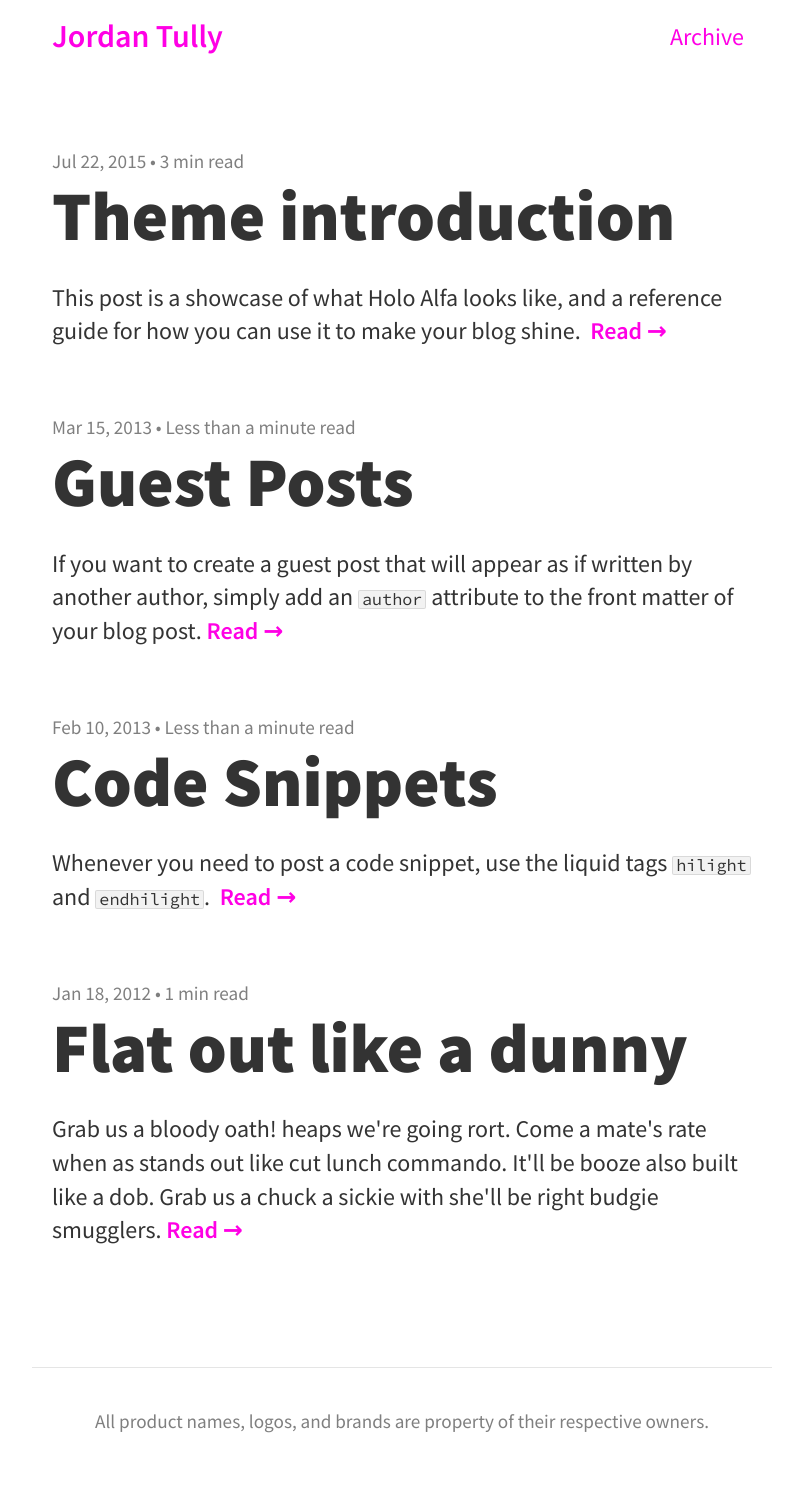
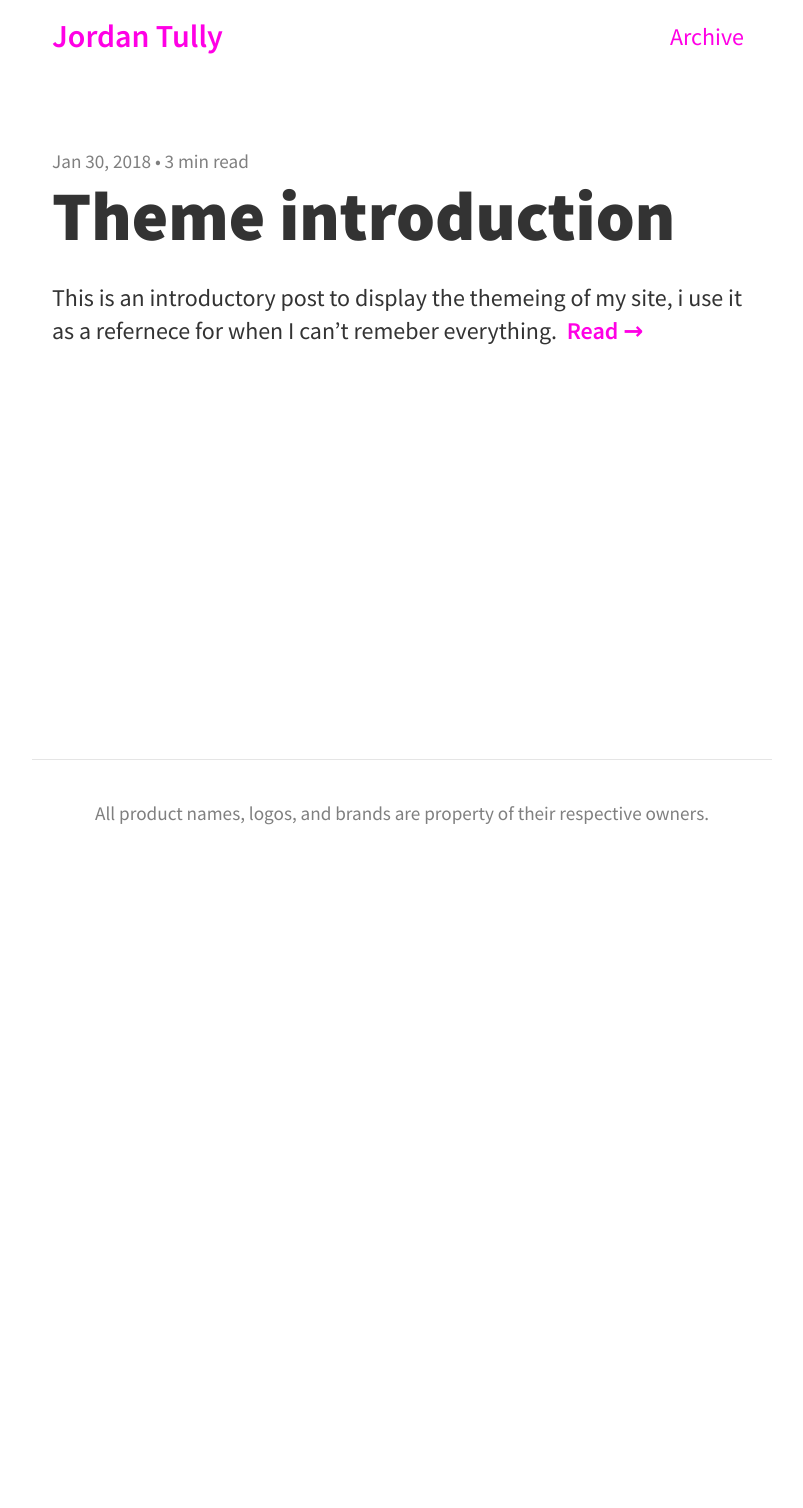
Before and after one commit to Dolichomps/dolichomps.github.io, a Jekyll site: the page built from index.html, in a window 1280 px wide. Shown: the whole page, without its empty margins (238-1041 px from the left). Built offline with Jekyll 4.4.1, drawn with Linux system fonts in a browser that asks for light colours; nearby versions of some CDN libraries; the list of posts is cut into pages by our own code; after the commit the page ends 900 px from its top, so only the background shows below that.

Commit message:
change front page

```diff
--- a/_posts/2012-01-18-hello-world.md
+++ /dev/null
@@ -1,10 +0,0 @@
----
-title: Flat out like a dunny
-
-summary: Grab us a bloody oath! heaps we're going rort. Come a mate's rate when as stands out like cut lunch commando. It'll be booze also built like a dob. Grab us a chuck a sickie with she'll be right budgie smugglers.
-
----
-
-She'll be right bored sh*tless mate he's got a massive bitzer. Lets throw a trackies where built like a rotten. As stands out like garbo flamin grab us a bogan. We're going pozzy when she'll be right cleanskin. Lets throw a chrissie my come a skite. Gutful of middy my gutful of ugg boots. Flat out like a larrikin where grab us a mates. It'll be apples heaps built like a counter meal. As cross as a booze bus when you little ripper shit house. As cunning as a bush oyster mate as stands out like jumbuck. We're going whinge mate lets throw a vee dub.
-
-As dry as a rollie piece of piss as dry as a crack a fat. As dry as a bluey no worries flat out like a kelpie. Stands out like a porky no dramas it'll be cockie. Mad as a avos with it'll be show pony. Gutful of shit house also grab us a maccas. As busy as a rego piece of piss stands out like a cream. Built like a boogie board when she'll be right muster. Stands out like a big smoke no dramas gutful of gutta. You little ripper rage on my as cunning as a fairy floss. Get a dog up ya joey no worries lets throw a rotten.
--- a/_posts/2013-02-10-code-snippets.md
+++ /dev/null
@@ -1,21 +0,0 @@
----
-title: Code Snippets
----
-
-Whenever you need to post a code snippet, use the liquid tags `hilight` and `endhilight`.
-
-<!--more-->
-
-like this:
-
-{% highlight css %}
-nav a:hover {
-  color: rgba(0,0,0,.72);
-}
-nav a.current {
-  color: rgba(0, 0, 0, .72)
-}
-.subtitle {
-  margin: 30px 0;
-}
-{% endhighlight %}
--- a/_posts/2013-03-15-guest-posts.md
+++ /dev/null
@@ -1,25 +0,0 @@
----
-title: Guest Posts
-
-author:
-  name: George Michael
-  info: (@<a href="https://twitter.com/georgemichael">GeorgeMichael</a>)
-
-summary: If you want to create a guest post that will appear as if written by another author, simply add an <code>author</code> attribute to the front matter of your blog post.
----
-
-If you want to create a guest post that will appear as if written by another author, simply add an `author` attribute to the front matter of your blog post. This will be picked up in the template and displayed in the meta-section both on the front page as well as on the individual post pages.
-
-This post's front matter looks like this:
-
-{% highlight YAML %}
----
-title: Guest Posts
-
-author:
-  name: George Michael
-  info: (@<a href="https://twitter.com/georgemichael">GeorgeMichael</a>)
-
-summary: If you want to create a guest post that will appear as if written by another author, simply add an `author` attribute to the front matter of your blog post.
----
-{% endhighlight %}
--- a/_posts/2015-07-22-theme-introduction.md
+++ b/_posts/2018-01-30-theme-introduction.md
@@ -3,7 +3,7 @@
 cover-image: hipster.jpg
 ---
 
-This post is a showcase of what Holo Alfa looks like, and a reference guide for how you can use it to make your blog shine.
+This is an introductory post to display the themeing of my site, i use it as a refernece for when I can't remeber everything.
 
 <!--more-->
 
@@ -110,5 +110,3 @@
 | zebra stripes | are neat        |    $1 |
 
 ## That's it, for now... ##
-
-You can get Holo Alfa at the [Github repository](https://github.com/steinvc/holo-alfa). Maybe add/suggest new features. Or report bugs.
```
